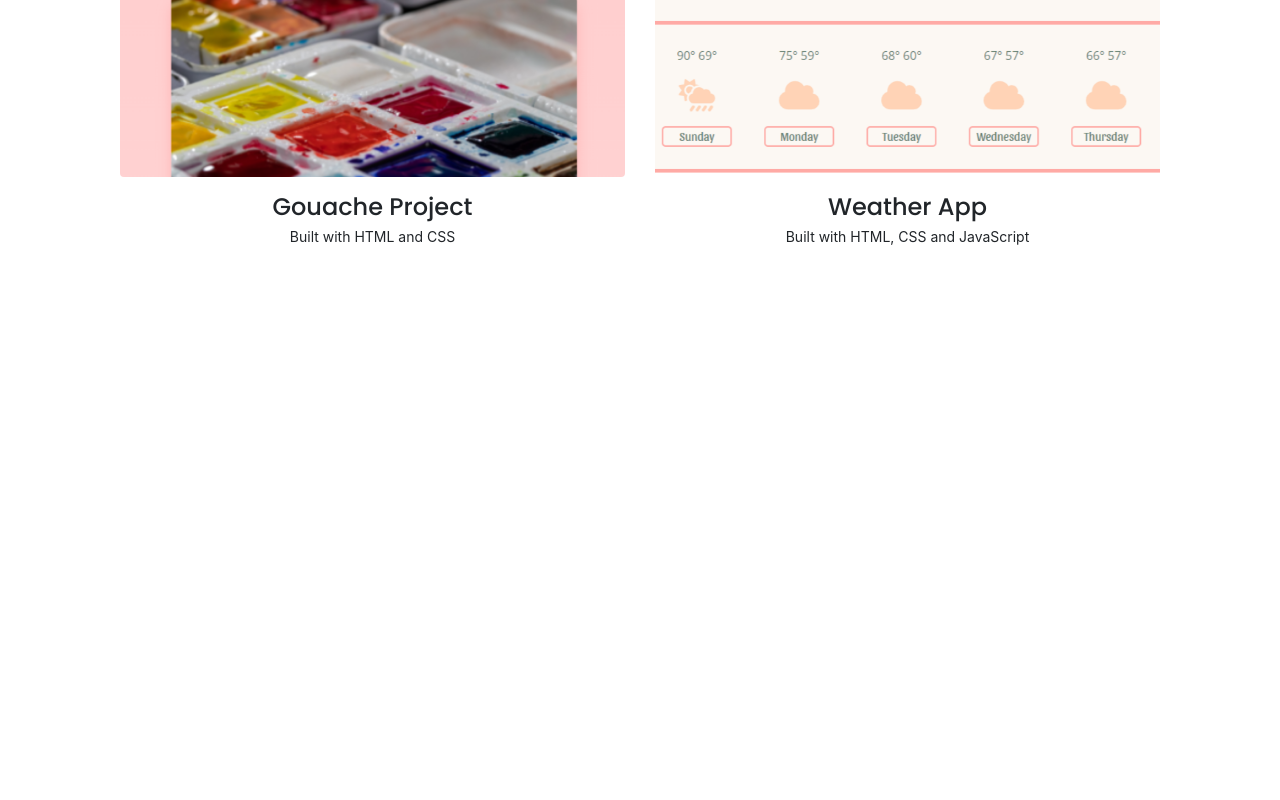
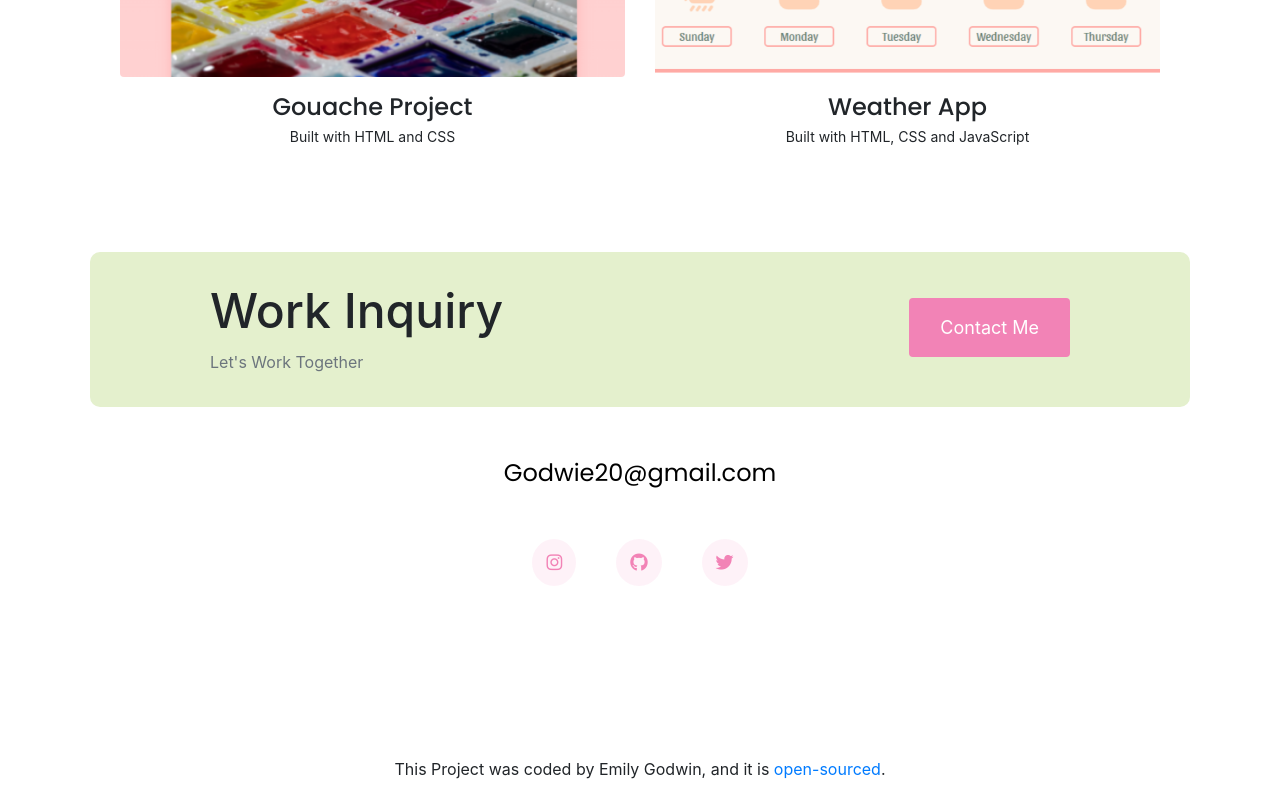
Before and after one commit to EmilyGodwin/Portfolio-Homework, a plain HTML site: page work.html in a window 1280 px wide. Shown: the part 782-1582 px from the top of the page. Before the commit the page ends 1264 px from the top, so only its background shows below. Drawn offline with nearby package versions, Linux system fonts and the light colour scheme; a web font is replaced by a local one.

Commit message:
Made website SEO friendly

```diff
--- a/styles/portfolio.css
+++ b/styles/portfolio.css
@@ -12,7 +12,7 @@ body {
 .hero {
   background-color: var(--main-color);
   text-align: center;
-  padding: 160px 20px;
+  padding: 80px 20px;
 }
 h1 {
   font-family: "Playfair Display";
@@ -51,7 +51,7 @@ p {
   line-height: 2;
 }
 .content-container {
-  padding: 160px 20px;
+  padding: 60px 20px;
 }
 .content h1 {
   font-size: 64px;
--- a/work.html
+++ b/work.html
@@ -4,7 +4,11 @@
     <meta charset="UTF-8" />
     <meta http-equiv="X-UA-Compatible" content="IE=edge" />
     <meta name="viewport" content="width=device-width, initial-scale=1.0" />
-    <title>Emily Godwin-Works</title>
+    <meta
+      name="description"
+      content="Projects of Emily Godwin. Emily is a front-end engineer based in Madison, Wisconsin."
+    />
+    <title>Projects - Emily Godwin</title>
     <script
       src="https://kit.fontawesome.com/e1c7d32db3.js"
       crossorigin="anonymous"
@@ -25,7 +29,7 @@
   </head>
   <body>
     <nav class="navbar navbar-expand-lg">
-      <a class="navbar-brand" href="/about.html">Emily Godwin</a>
+      <a class="navbar-brand" href="/index.html">🌷Emily Godwin</a>
       <button
         class="navbar-toggler"
         type="button"
@@ -48,7 +52,7 @@
             <a class="nav-link" href="/about.html">About</a>
           </li>
           <li class="nav-item active">
-            <a class="nav-link current" href="#"
+            <a class="nav-link current" href="/work.html"
               >Work<span class="sr-only">(current)</span></a
             >
           </li>
@@ -79,6 +83,41 @@
           </div>
         </div>
       </div>
+      <footer>
+        <div class="contact-box justify-content-between mb-5 d-none d-md-flex">
+          <div>
+            <h4>Work Inquiry</h4>
+            <p class="text-muted">Let's Work Together</p>
+          </div>
+          <div>
+            <a href="/contact.html" class="btn btn-branding mt-3">Contact Me</a>
+          </div>
+        </div>
+        <div class="d-flex justify-content-center mb-5">
+          <a href="mailto:godwie20@gmail.com" class="email-link"
+            >Godwie20@gmail.com</a
+          >
+        </div>
+        <div class="social-links d-flex justify-content-center">
+          <a href="https://www.instagram.com/emilygodwin14/" target="_blank"
+            ><i class="fa-brands fa-instagram"></i
+          ></a>
+          <a href="https://github.com/EmilyGodwin" target="_blank"
+            ><i class="fa-brands fa-github"></i
+          ></a>
+          <a href="https://twitter.com/CreepyBeetle" target="_blank"
+            ><i class="fa-brands fa-twitter"></i
+          ></a>
+        </div>
+      </footer>
     </div>
+    <p class="text-center mt-5">
+      This Project was coded by Emily Godwin, and it is
+      <a
+        href="https://github.com/EmilyGodwin/Portfolio-Homework"
+        target="_blank"
+        >open-sourced</a
+      >.
+    </p>
   </body>
 </html>
```
Also changed, not shown: about.html (+42 -3 lines), contact.html (+42 -3 lines), index.html (+16 -6 lines).
